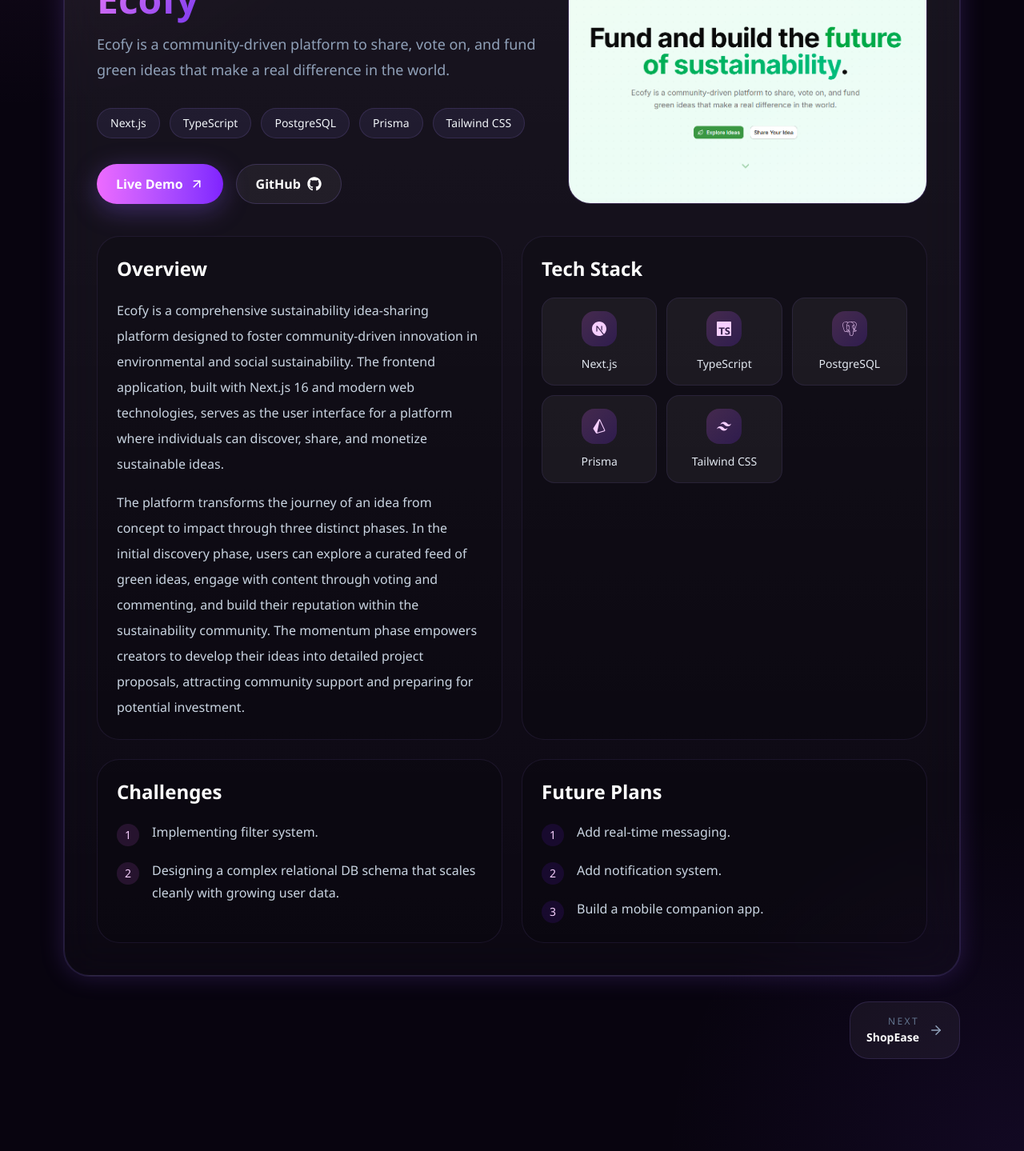
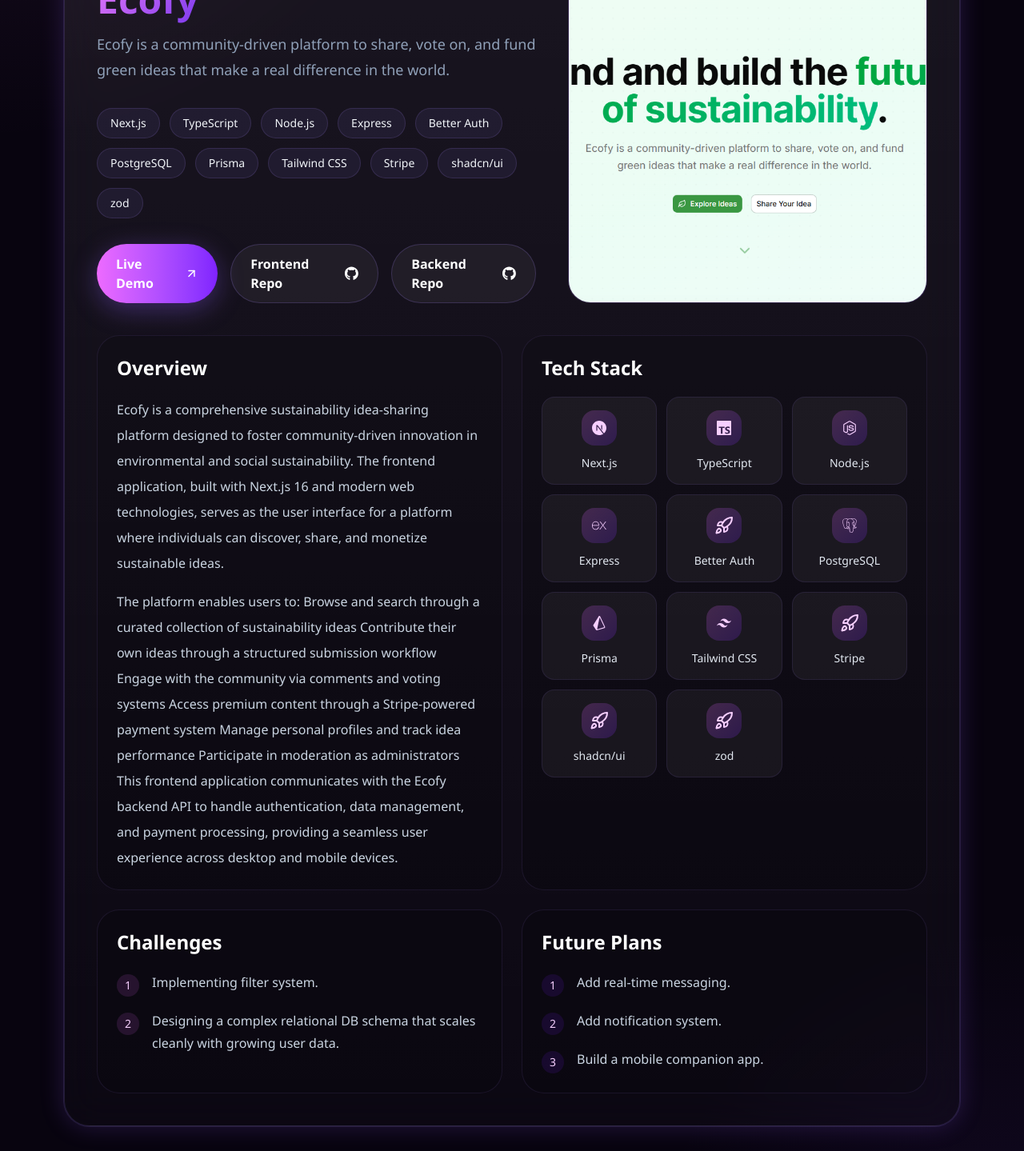
Before and after one commit to abdullahNavin/Portfolio-Navin, a Next.js app: page /projects/ecofy in a window 1280 px wide. Shown: the part 400-1839 px from the top of the page at 80% size. Built offline with nearby package versions, Linux system fonts and the light colour scheme.

Commit message:
feat: initialize portfolio data structure and build core sections including Hero, Projects, and project details

```diff
--- a/src/components/Hero.tsx
+++ b/src/components/Hero.tsx
@@ -12,9 +12,8 @@
 };
 
 // Heading words with alternating brightness for Athos-style effect
-// Building Modern Web Apps with Clean Code & Clear Purpose
 const headingWords = [
-  { text: "Building", dim: true },
+  { text: "Building", dim: false },
   { text: "Modern", dim: true },
   { text: "Web", dim: false },
   { text: "Apps", dim: false },
@@ -118,7 +117,7 @@
         <div className="absolute inset-0 rounded-full bg-gradient-to-br from-fuchsia-400/40 to-violet-700/30 blur-xl scale-110" />
 
         {/* Avatar circle */}
-        <div className="relative h-28 w-28 overflow-hidden rounded-full border-2 border-fuchsia-400/40 shadow-[0_0_40px_rgba(168,85,247,0.35)]">
+        <div className="relative h-40 w-40 overflow-hidden rounded-full border-2 border-fuchsia-400/40 shadow-[0_0_40px_rgba(168,85,247,0.35)]">
           <div className="absolute inset-0 bg-gradient-to-br from-fuchsia-400/20 to-violet-700/20" />
           <Image
             src={portfolioData.profileImage}
@@ -145,7 +144,7 @@
       {/* ── Heading ── */}
       <h1
         className="mt-6 max-w-3xl text-center font-extrabold leading-[1.12] tracking-tight"
-        style={{ fontSize: "clamp(2.8rem, 6vw, 5.5rem)" }}
+        style={{ fontSize: "clamp(2.4rem, 5.2vw, 4.9rem)" }}
         aria-label="Designed to Build & Ship Modern Web Apps"
       >
         {headingWords.map((word, i) => (
--- a/src/components/ProjectDetailView.tsx
+++ b/src/components/ProjectDetailView.tsx
@@ -94,8 +94,18 @@
                 rel="noopener noreferrer"
                 className="inline-flex items-center justify-center gap-2 rounded-full border border-violet-400/20 bg-white/5 px-6 py-3 font-semibold text-white transition-all hover:border-fuchsia-300/40"
               >
-                GitHub <FaGithub size={18} />
+                {project.backendGithubUrl ? "Frontend Repo" : "GitHub"} <FaGithub size={18} />
               </a>
+              {project.backendGithubUrl && (
+                <a
+                  href={project.backendGithubUrl}
+                  target="_blank"
+                  rel="noopener noreferrer"
+                  className="inline-flex items-center justify-center gap-2 rounded-full border border-violet-400/20 bg-white/5 px-6 py-3 font-semibold text-white transition-all hover:border-fuchsia-300/40"
+                >
+                  Backend Repo <FaGithub size={18} />
+                </a>
+              )}
             </div>
           </div>
 
--- a/src/components/Projects.tsx
+++ b/src/components/Projects.tsx
@@ -38,6 +38,7 @@
                     target="_blank"
                     rel="noopener noreferrer"
                     aria-label={`Live demo for ${project.name}`}
+                    title={`Live demo for ${project.name}`}
                     className="flex h-11 w-11 items-center justify-center rounded-full bg-fuchsia-400/30 backdrop-blur-sm text-white hover:bg-fuchsia-400/50 transition-colors"
                     onClick={(e) => e.stopPropagation()}
                   >
@@ -47,12 +48,26 @@
                     href={project.githubUrl}
                     target="_blank"
                     rel="noopener noreferrer"
-                    aria-label={`GitHub for ${project.name}`}
+                    aria-label={`Frontend GitHub for ${project.name}`}
+                    title={`Frontend GitHub for ${project.name}`}
                     className="flex h-11 w-11 items-center justify-center rounded-full bg-violet-600/30 backdrop-blur-sm text-white hover:bg-violet-600/50 transition-colors"
                     onClick={(e) => e.stopPropagation()}
                   >
                     <FaGithub size={18} />
                   </a>
+                  {project.backendGithubUrl && (
+                    <a
+                      href={project.backendGithubUrl}
+                      target="_blank"
+                      rel="noopener noreferrer"
+                      aria-label={`Backend GitHub for ${project.name}`}
+                      title={`Backend GitHub for ${project.name}`}
+                      className="flex h-11 w-11 items-center justify-center rounded-full bg-slate-600/30 backdrop-blur-sm text-white hover:bg-slate-600/50 transition-colors"
+                      onClick={(e) => e.stopPropagation()}
+                    >
+                      <FaGithub size={18} />
+                    </a>
+                  )}
                 </div>
                 <div className="absolute inset-0 bg-gradient-to-br from-fuchsia-400/10 to-violet-600/10" />
                 <Image
--- a/src/data/portfolioData.ts
+++ b/src/data/portfolioData.ts
@@ -125,17 +125,25 @@
         "Ecofy is a community-driven platform to share, vote on, and fund green ideas that make a real difference in the world.",
       overview: [
         "Ecofy is a comprehensive sustainability idea-sharing platform designed to foster community-driven innovation in environmental and social sustainability. The frontend application, built with Next.js 16 and modern web technologies, serves as the user interface for a platform where individuals can discover, share, and monetize sustainable ideas.",
-        "The platform transforms the journey of an idea from concept to impact through three distinct phases. In the initial discovery phase, users can explore a curated feed of green ideas, engage with content through voting and commenting, and build their reputation within the sustainability community. The momentum phase empowers creators to develop their ideas into detailed project proposals, attracting community support and preparing for potential investment.",
+
+        "The platform enables users to: Browse and search through a curated collection of sustainability ideas Contribute their own ideas through a structured submission workflow Engage with the community via comments and voting systems Access premium content through a Stripe-powered payment system Manage personal profiles and track idea performance Participate in moderation as administrators This frontend application communicates with the Ecofy backend API to handle authentication, data management, and payment processing, providing a seamless user experience across desktop and mobile devices.",
       ],
       techStack: [
         "Next.js",
         "TypeScript",
+        "Node.js",
+        "Express",
+        "Better Auth",
         "PostgreSQL",
         "Prisma",
         "Tailwind CSS",
+        "Stripe",
+        "shadcn/ui",
+        "zod",
       ],
       liveUrl: "https://ecofy-pro.vercel.app/",
       githubUrl: "https://github.com/abdullahNavin/Ecofy_Frontend",
+      backendGithubUrl: "https://github.com/abdullahNavin/Ecofy_Backend",
       challenges: [
         "Implementing filter system.",
         "Designing a complex relational DB schema that scales cleanly with growing user data.",
@@ -149,34 +157,43 @@
       initials: "DL",
     },
     {
-      slug: "shopease",
-      name: "ShopEase",
-      subtitle: "A modern e-commerce platform with operations built in.",
+      slug: "skillBridge",
+      name: "SkillBridge",
+      subtitle: "Skill Bridge is a full-stack tutoring marketplace",
       description:
-        "A full-stack e-commerce web app with product management, cart, and Stripe payment integration.",
+        "Skill Bridge is a full-stack tutoring marketplace.connecting students with tutors for bookings, reviews, and profile management through intuitive dashboards.",
       overview: [
-        "ShopEase brings together storefront performance and operational control in a single experience, giving users a polished shopping journey while empowering admins to manage products, orders, and reporting.",
-        "The architecture prioritizes maintainability, clear checkout flow orchestration, and a dashboard experience that can grow with a real product catalog.",
+        "Skill Bridge is a full-stack tutoring marketplace. It connects students with tutors for bookings, reviews, and profile management through intuitive dashboards.",
+        "The frontend application is built with Next.js 16 and modern web technologies, serving as the user interface for the platform.",
+        "Skill Bridge is a comprehensive tutoring platform that provides: Multi-role Authentication: Student, Tutor, and Admin roles with Better Auth, Tutor Discovery: Browse and filter tutors by category, price, and rating, Booking System: Students can book sessions with tutors, User Profiles: Students and tutors can manage their profiles, Reviews & Ratings: Rate tutors after sessions, Admin Dashboard: Manage users, bookings, and categories, Real-time Notifications: Toast notifications for user feedback"
       ],
       techStack: [
-        "React",
+        "Next.js",
+        "TypeScript",
         "Node.js",
-        "MongoDB",
         "Express",
+        "Better Auth",
+        "PostgreSQL",
+        "Prisma",
         "Tailwind CSS",
+        "shadcn/ui",
+        "zod",
       ],
-      liveUrl: "#",
-      githubUrl: "#",
+      liveUrl: "https://skill-ridge-client.vercel.app/",
+      githubUrl: "https://github.com/abdullahNavin/SkillBridge-client",
+      backendGithubUrl: "https://github.com/abdullahNavin/SkillBridge",
       challenges: [
-        "Handling payment gateway integration with a resilient order confirmation flow.",
-        "Managing cart state predictably across checkout and admin interfaces.",
+        "Booking slot and reschedule system implementation.",
+        "Designing a complex relational DB schema that scales cleanly with growing user data.",
+        "Managing booking state predictably across checkout and admin interfaces.",
       ],
       futurePlans: [
-        "Add product reviews and wishlist functionality.",
-        "Build a dedicated admin dashboard with analytics.",
-        "Expand with an AI-powered recommendation engine.",
+        "Add stripe payment gateway integration.",
+        "Add real-time messaging.",
+        "Add notification system.",
+        "Expand with an AI-powered tutor and skill suggestion system.",
       ],
-      image: "/project-shopease.png",
+      image: "/project-skillBridge.png",
       initials: "SE",
     },
     {
@@ -218,20 +235,20 @@
     methods: [
       {
         label: "Email",
-        value: "navin@example.com",
-        href: "mailto:navin@example.com",
+        value: "navinfayed26@gmail.com",
+        href: "mailto:navinfayed26@gmail.com",
         icon: "mail",
       },
       {
         label: "Phone",
-        value: "+880 1XXX-XXXXXX",
-        href: "tel:+8801XXXXXXXXX",
+        value: "+880 1715175021",
+        href: "tel:+8801715175021",
         icon: "phone",
       },
       {
         label: "WhatsApp",
-        value: "+880 1XXX-XXXXXX",
-        href: "https://wa.me/8801XXXXXXXXX",
+        value: "+880 1715175021",
+        href: "https://wa.me/8801715175021",
         icon: "message-circle",
       },
       {
--- a/src/types/index.ts
+++ b/src/types/index.ts
@@ -37,6 +37,7 @@
   techStack: string[];
   liveUrl: string;
   githubUrl: string;
+  backendGithubUrl?: string;
   challenges: string[];
   futurePlans: string[];
   image: string;
```
Also changed, not shown: public/project-skillBridge.png (added).
